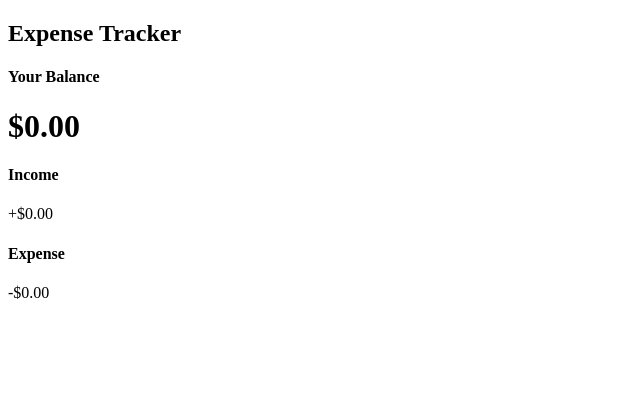
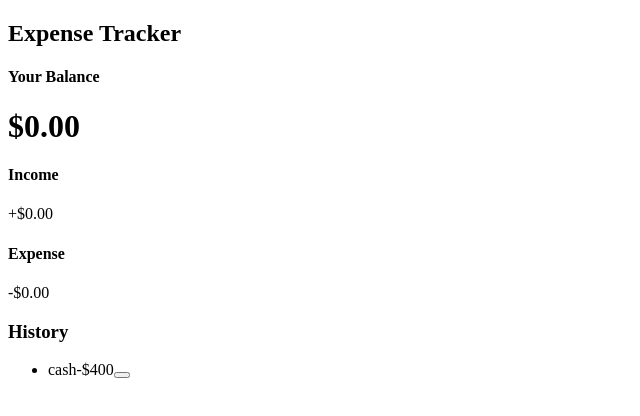
Before and after one commit to DEV-Gitanjali/Expense_Tracker, a plain HTML site: page index.html in a window 1280 px wide. Shown: the whole page, without its empty margins (0-640 px from the left). Drawn offline with Linux system fonts and the light colour scheme.

Commit message:
this code for history

```diff
--- a/index.html
+++ b/index.html
@@ -23,8 +23,15 @@
             <h4>Expense </h4>
             <p id="money-minus" class="money minus">-$0.00</p>
         </div>
+    </div>
 
-    </div>
+
+    <h3>History</h3>
+ <ul id="list" class="list">
+    <li class="minus">
+        cash<span>-$400</span><button class="delete-btn"></button>
+    </li>
+ </ul>
 
 </div>
 
```
